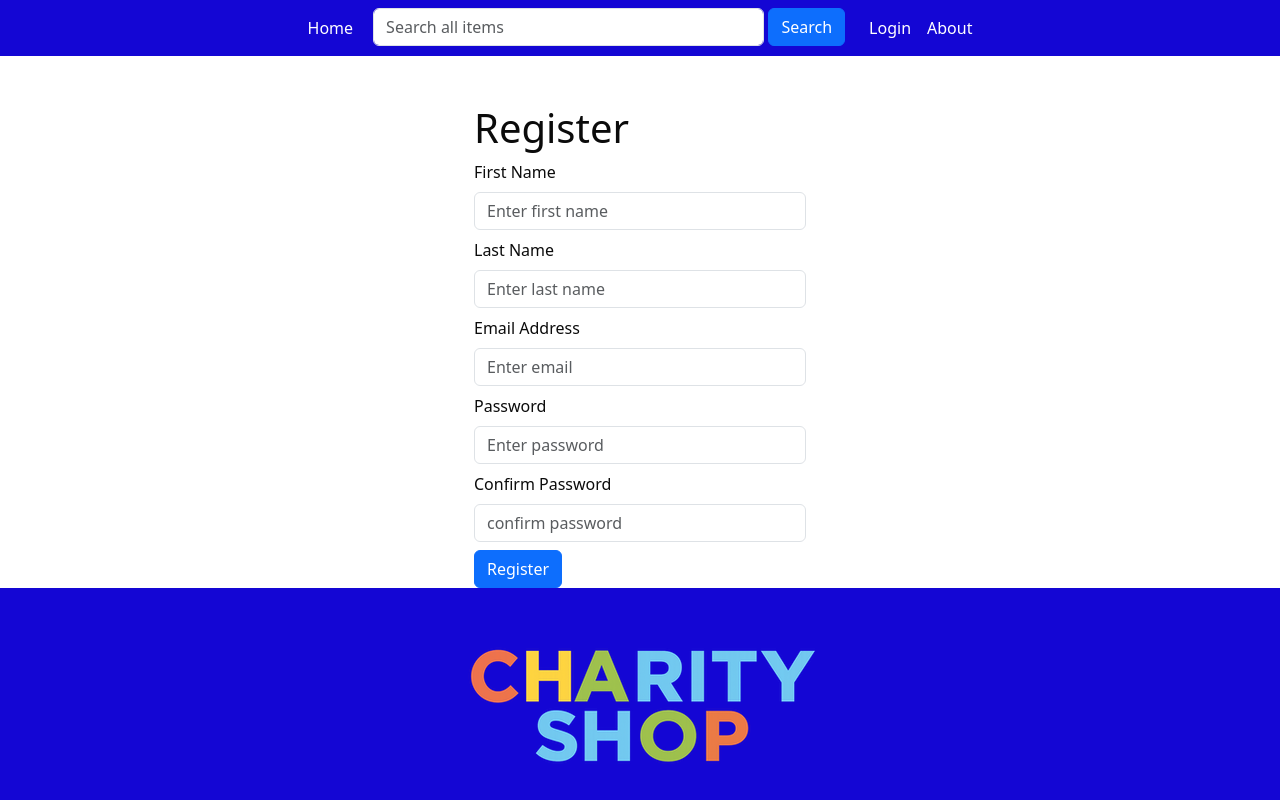
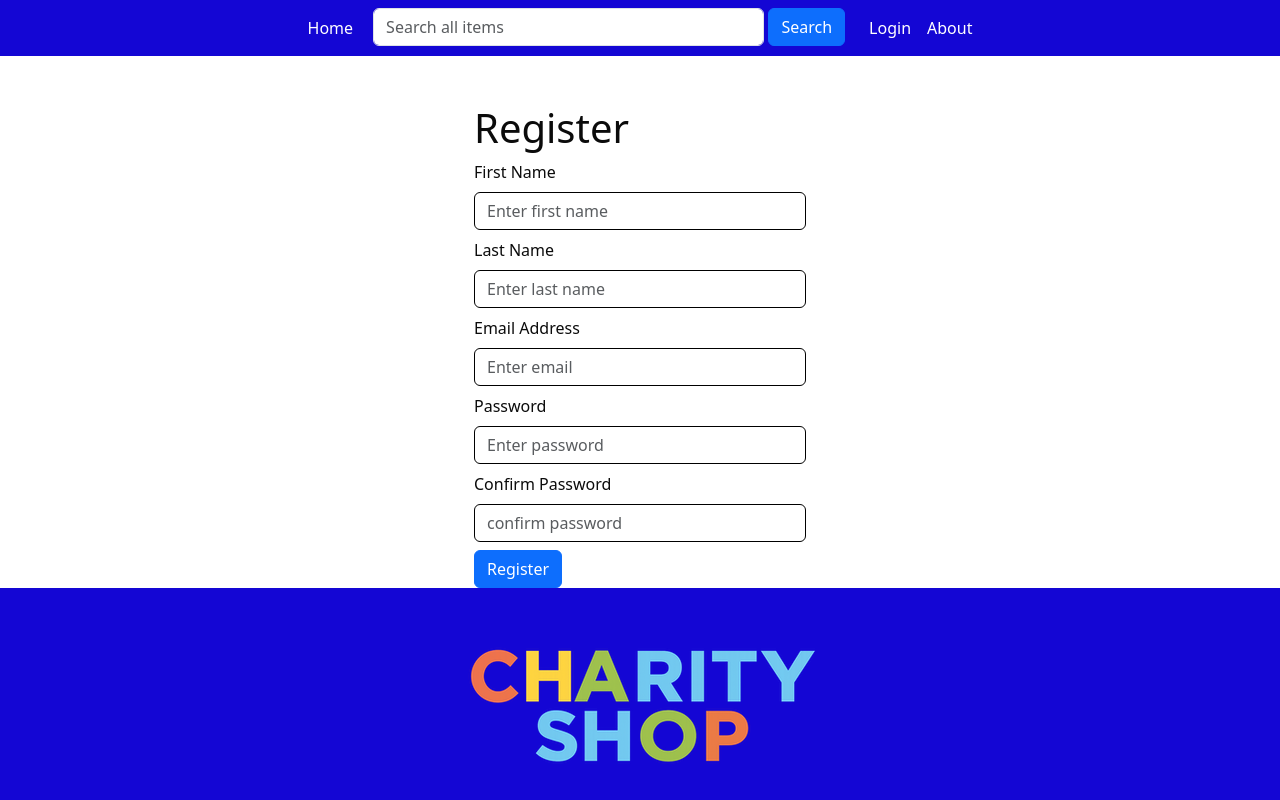
Before and after one commit to bluenote28/CharityShopFrontEnd, a React (Create React App) app: page /register in a window 1280 px wide. Shown: the top 800 px of the page. Built offline with nearby package versions, Linux system fonts and the light colour scheme.

Commit message:
adds darker border to form inputs

```diff
--- a/src/pages/Login.js
+++ b/src/pages/Login.js
@@ -43,12 +43,12 @@ function LoginPage() {
                 <Form onSubmit={submithandler}>
                     <Form.Group controlId='email' className='mb-2'>
                         <Form.Label>Email Address</Form.Label>
-                        <Form.Control type='email' placeholder='Enter email' value={email} onChange={(e) => setEmail(e.target.value)}></Form.Control>
+                        <Form.Control className="border-black" type='email' placeholder='Enter email' value={email} onChange={(e) => setEmail(e.target.value)}></Form.Control>
                     </Form.Group>
 
                     <Form.Group controlId='password'>
                         <Form.Label>Password</Form.Label>
-                        <Form.Control type='password' placeholder='Enter password' value={password} onChange={(e) => setPassword(e.target.value)}></Form.Control>
+                        <Form.Control className="border-black" type='password' placeholder='Enter password' value={password} onChange={(e) => setPassword(e.target.value)}></Form.Control>
                     </Form.Group>
 
                     <Button type='submit' variant='primary'className='mt-2'>
--- a/src/pages/RegisterPage.js
+++ b/src/pages/RegisterPage.js
@@ -60,24 +60,24 @@ function RegisterPage() {
                     <Form onSubmit={submithandler}>
                         <Form.Group controlId='firstName' className='mb-2'>
                             <Form.Label>First Name</Form.Label>
-                            <Form.Control required type='firstName' placeholder='Enter first name' value={firstName} onChange={(e) => setFirstName(e.target.value)}></Form.Control>
+                            <Form.Control className="border-black" required type='firstName' placeholder='Enter first name' value={firstName} onChange={(e) => setFirstName(e.target.value)}></Form.Control>
                         </Form.Group>
                         <Form.Group controlId='lastName' className='mb-2'>
                             <Form.Label>Last Name</Form.Label>
-                            <Form.Control required type='lastName' placeholder='Enter last name' value={lastName} onChange={(e) => setLastName(e.target.value)}></Form.Control>
+                            <Form.Control className="border-black" required type='lastName' placeholder='Enter last name' value={lastName} onChange={(e) => setLastName(e.target.value)}></Form.Control>
                         </Form.Group>
                         <Form.Group controlId='email' className='mb-2'>
                             <Form.Label>Email Address</Form.Label>
-                            <Form.Control required type='email' placeholder='Enter email' value={email} onChange={(e) => setEmail(e.target.value)}></Form.Control>
+                            <Form.Control className="border-black" required type='email' placeholder='Enter email' value={email} onChange={(e) => setEmail(e.target.value)}></Form.Control>
                         </Form.Group>
 
                         <Form.Group controlId='password' className='mb-2'>
                             <Form.Label>Password</Form.Label>
-                            <Form.Control required type='password' placeholder='Enter password' value={password} onChange={(e) => setPassword(e.target.value)}></Form.Control>
+                            <Form.Control className="border-black" required type='password' placeholder='Enter password' value={password} onChange={(e) => setPassword(e.target.value)}></Form.Control>
                         </Form.Group>
                         <Form.Group controlId='cofirmPassword' className='mb-2'>
                             <Form.Label>Confirm Password</Form.Label>
-                            <Form.Control required type='password' placeholder='confirm password' value={confirmPassword} onChange={(e) => setConfirmPassword(e.target.value)}></Form.Control>
+                            <Form.Control className="border-black" required type='password' placeholder='confirm password' value={confirmPassword} onChange={(e) => setConfirmPassword(e.target.value)}></Form.Control>
                         </Form.Group>
 
                         <div className='mt-2'>
```
